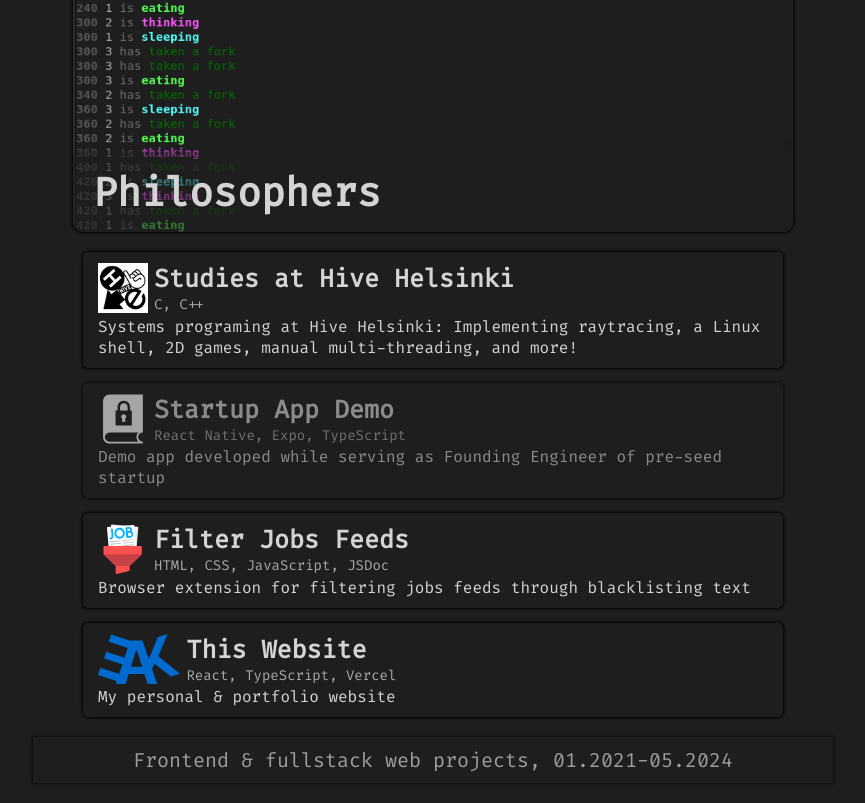
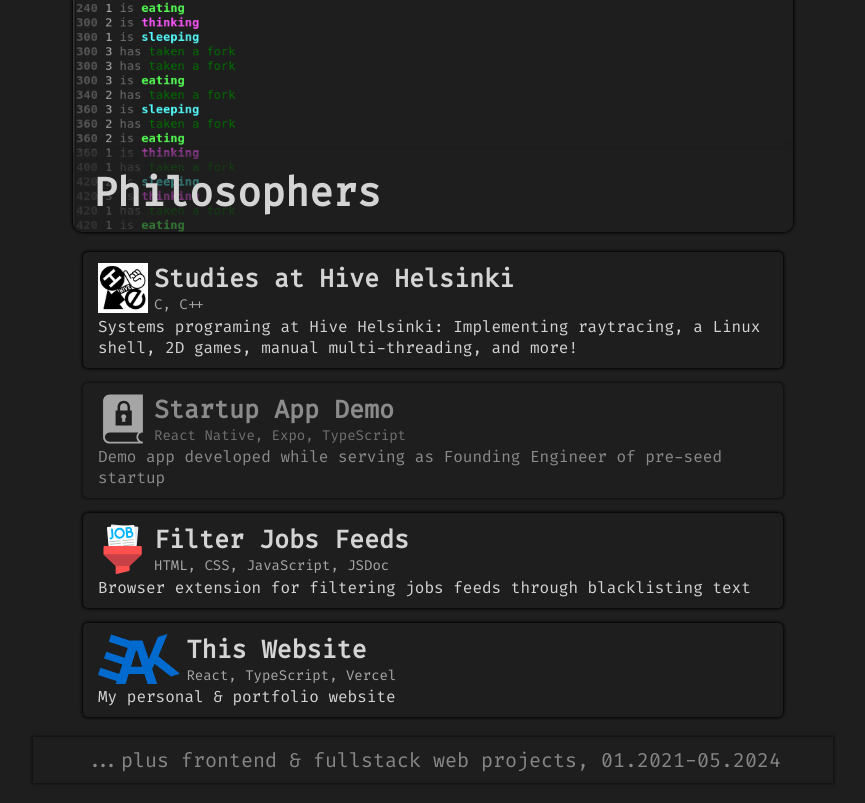
Before and after one commit to EvAvKein/website, a React (Vite) app: page / in a window 1280 px wide. Shown: the part 2552-3355 px from the top of the page, without its empty margins (207-1072 px from the left). Built offline with nearby package versions, Linux system fonts and the light colour scheme; a web font is replaced by a local one.

Commit message:
Portfolio old projects section update & ProjItem.tsx simplification

```diff
--- a/src/portfolio/Portfolio.css
+++ b/src/portfolio/Portfolio.css
@@ -37,6 +37,8 @@
 		transition: all 300ms ease-in-out;
 
 		> button {
+			font-size: 1.15em;
+			font-weight: bold;
 			width: 40em;
 			padding-block: 0.5em;
 			color: inherit;
@@ -51,9 +53,11 @@
 			}
 		}
 
-		&:not(:has(.open)) {
+		&:not(.open) {
 			> button {
-				opacity: 0.7;
+				font-weight: unset;
+				font-size: unset;
+				opacity: 0.575; /* Basically the minimum opacity where the text color contrast gets a green/passing score */
 			}
 
 			> div {
@@ -63,13 +67,13 @@
 		}
 
 		> div {
-			max-height: 999em;
+			max-height: 25em;
 			overflow-y: hidden;
 			padding-block: 1em;
 			display: flex;
 			flex-direction: column;
 			align-items: center;
-			gap: 1.5em;
+			gap: 1em;
 			transition: inherit;
 		}
 	}
--- a/src/portfolio/Portfolio.tsx
+++ b/src/portfolio/Portfolio.tsx
@@ -1,5 +1,6 @@
-import "./Portfolio.css";
+import {useState} from "react";
 import ProjectDisplay from "./ProjectDisplay";
+import ProjItem from "./ProjItem";
 import {
 	DisplayProject,
 	displayProjects,
@@ -7,9 +8,11 @@
 	listProjects,
 	moreListProjects,
 } from "./projects";
-import ProjItem from "./ProjItem";
+import "./Portfolio.css";
 
 function Portfolio() {
+	const [showMoreProjects, setShowMoreProjects] = useState<boolean>(false);
+
 	return (
 		<section id="portfolio">
 			<h2>Projects</h2>
@@ -40,20 +43,15 @@
 							description={proj.description}
 							technologies={proj.technologies}
 							link={proj.link}
-							selectedTechs={new Set()}
 						/>
 					);
 				})}
 			</section>
-			<section id="collapsedProjects">
-				<button
-					onClick={(event: React.MouseEvent<HTMLButtonElement>) => {
-						event.currentTarget.classList.toggle("open");
-					}}
-				>
-					Frontend & fullstack web projects, 01.2021-05.2024
+			<section id="collapsedProjects" className={showMoreProjects ? "open" : ""}>
+				<button onClick={() => setShowMoreProjects(!showMoreProjects)}>
+					...plus frontend & fullstack web projects, 01.2021-05.2024
 				</button>
-				<div>
+				<div inert={!showMoreProjects}>
 					{moreListProjects.map((proj: ListProject) => {
 						return (
 							<ProjItem
@@ -64,7 +62,6 @@
 								description={proj.description}
 								technologies={proj.technologies}
 								link={proj.link}
-								selectedTechs={new Set()}
 							/>
 						);
 					})}
--- a/src/portfolio/ProjItem.tsx
+++ b/src/portfolio/ProjItem.tsx
@@ -1,4 +1,3 @@
-import type {techsSet} from "./techs";
 import "./ProjItem.css";
 
 function ProjItem(props: {
@@ -8,7 +7,6 @@
 	description: string;
 	technologies: string;
 	link: string | undefined;
-	selectedTechs: techsSet;
 }) {
 	return (
 		<a href={props.link} className="projItem">
```
